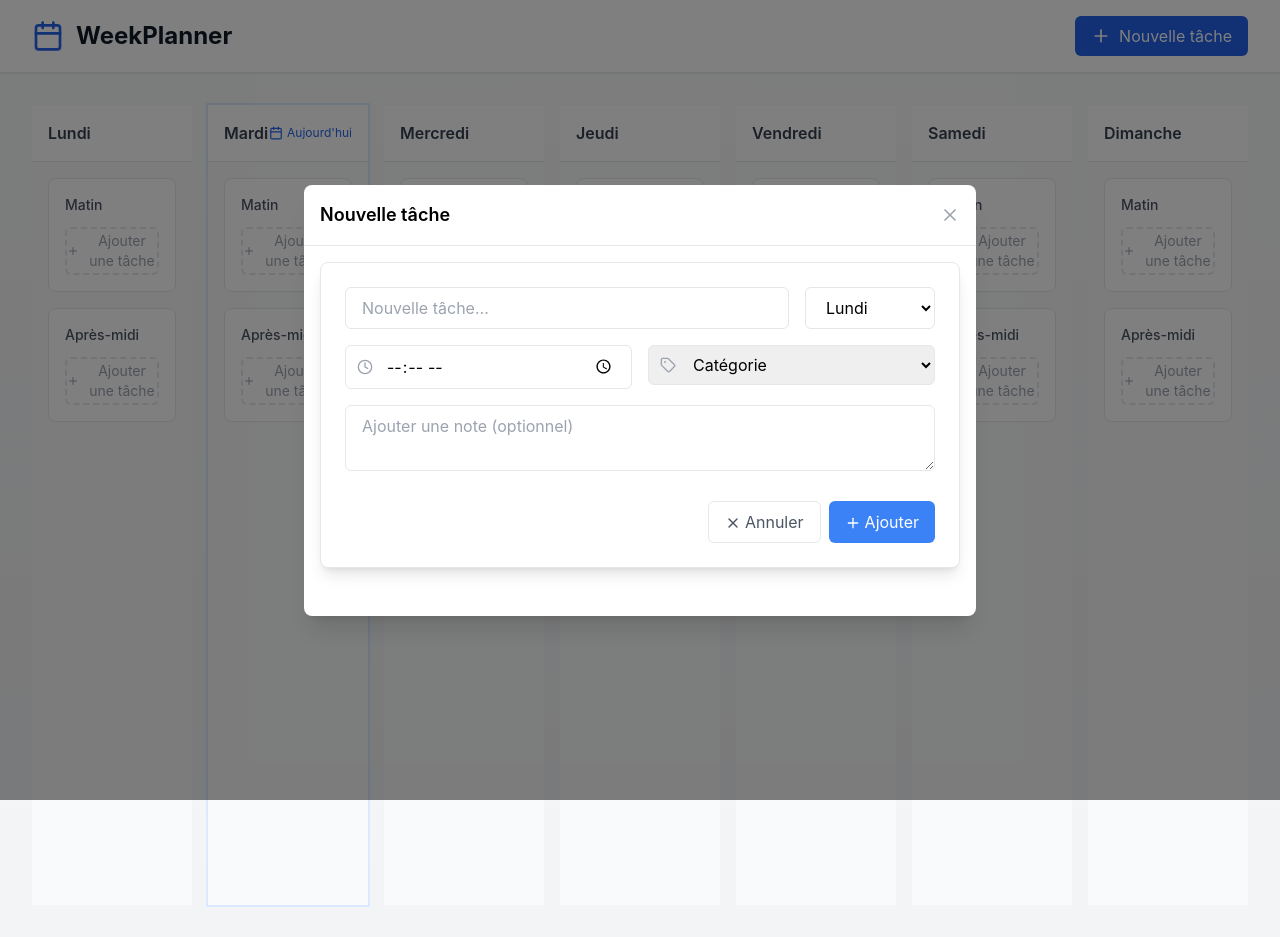
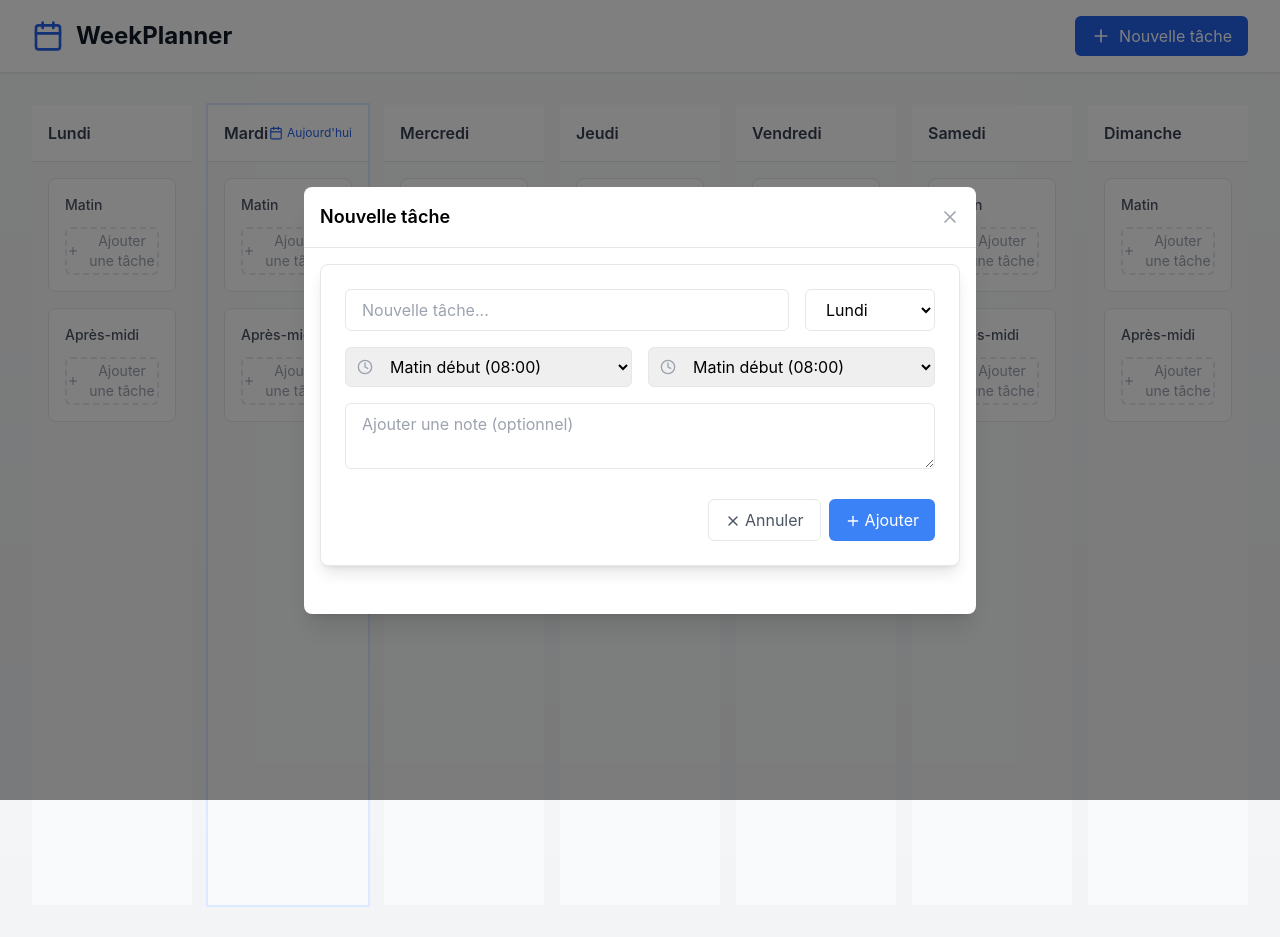
Before and after one commit to ThibaultG94/week-planner-react, a React (Vite) app: page / in a window 1280 px wide. Both pictures are taken after a click on the button "Nouvelle tâche". Built offline with nearby package versions, Linux system fonts and the light colour scheme.

Commit message:
Ajout de la gestion des périodes de début et de fin dans le formulaire de tâche, remplacement des champs de temps et de catégorie par des sélecteurs de période.

```diff
--- a/src/components/TaskForm.jsx
+++ b/src/components/TaskForm.jsx
@@ -1,23 +1,26 @@
 import React, { useState, useEffect } from 'react';
 import { DAYS_OF_WEEK } from '../utils/constants';
-import { Plus, X, AlertCircle, Clock, Tag } from 'lucide-react';
+import { Plus, X, AlertCircle, Clock } from 'lucide-react';
 import { validateTask, hasErrors } from '../utils/validation';
 
-const CATEGORIES = [
-  { id: 'work', label: 'Travail', color: 'bg-blue-100 text-blue-800' },
-  { id: 'personal', label: 'Personnel', color: 'bg-green-100 text-green-800' },
-  { id: 'important', label: 'Important', color: 'bg-red-100 text-red-800' },
+const PERIODS = [
+  { id: 'morning-1', label: 'Matin début', time: '08:00' },
+  { id: 'morning-2', label: 'Matin fin', time: '12:00' },
+  { id: 'afternoon-1', label: 'Après-midi début', time: '14:00' },
+  { id: 'afternoon-2', label: 'Après-midi fin', time: '18:00' }
 ];
 
 const TaskForm = ({ onSubmit, initialTask = null, onCancel }) => {
   const [task, setTask] = useState({
     title: '',
     day: DAYS_OF_WEEK[0],
+    startBlock: 'morning-1',  // Nouveau: bloc de début
+    endBlock: 'morning-1',    // Nouveau: bloc de fin
     note: '',
-    time: '',
-    category: '',
+    completed: false,
     id: null
   });
+
   const [errors, setErrors] = useState({});
   const [isSubmitting, setIsSubmitting] = useState(false);
   const [feedback, setFeedback] = useState('');
@@ -50,9 +53,10 @@ const TaskForm = ({ onSubmit, initialTask = null, onCancel }) => {
       setTask({
         title: '',
         day: DAYS_OF_WEEK[0],
+        startBlock: 'morning-1',
+        endBlock: 'morning-1',
         note: '',
-        time: '',
-        category: '',
+        completed: false,
         id: null
       });
 
@@ -109,31 +113,44 @@ const TaskForm = ({ onSubmit, initialTask = null, onCancel }) => {
           </select>
         </div>
 
-        {/* Heure et Catégorie */}
+        {/* Période */}
         <div className="grid grid-cols-1 sm:grid-cols-2 gap-4">
           <div>
             <div className="relative">
               <Clock className="absolute left-3 top-1/2 transform -translate-y-1/2 text-gray-400 w-4 h-4" />
-              <input
-                type="time"
-                value={task.time}
-                onChange={(e) => setTask({ ...task, time: e.target.value })}
+              <select
+                value={task.startBlock}
+                onChange={(e) => setTask(prev => ({
+                  ...prev,
+                  startBlock: e.target.value,
+                  endBlock: prev.endBlock < e.target.value ? e.target.value : prev.endBlock
+                }))}
                 className="pl-10 w-full px-4 py-2 rounded-md border border-gray-200 focus:border-blue-400 focus:ring-1 focus:ring-blue-400"
-              />
+              >
+                {PERIODS.map(period => (
+                  <option key={period.id} value={period.id}>
+                    {period.label} ({period.time})
+                  </option>
+                ))}
+              </select>
             </div>
           </div>
 
           <div>
             <div className="relative">
-              <Tag className="absolute left-3 top-1/2 transform -translate-y-1/2 text-gray-400 w-4 h-4" />
+              <Clock className="absolute left-3 top-1/2 transform -translate-y-1/2 text-gray-400 w-4 h-4" />
               <select
-                value={task.category}
-                onChange={(e) => setTask({ ...task, category: e.target.value })}
+                value={task.endBlock}
+                onChange={(e) => setTask({ ...task, endBlock: e.target.value })}
                 className="pl-10 w-full px-4 py-2 rounded-md border border-gray-200 focus:border-blue-400 focus:ring-1 focus:ring-blue-400"
               >
-                <option value="">Catégorie</option>
-                {CATEGORIES.map(cat => (
-                  <option key={cat.id} value={cat.id}>{cat.label}</option>
+                {PERIODS.filter(period =>
+                  PERIODS.findIndex(p => p.id === period.id) >=
+                  PERIODS.findIndex(p => p.id === task.startBlock)
+                ).map(period => (
+                  <option key={period.id} value={period.id}>
+                    {period.label} ({period.time})
+                  </option>
                 ))}
               </select>
             </div>
```
